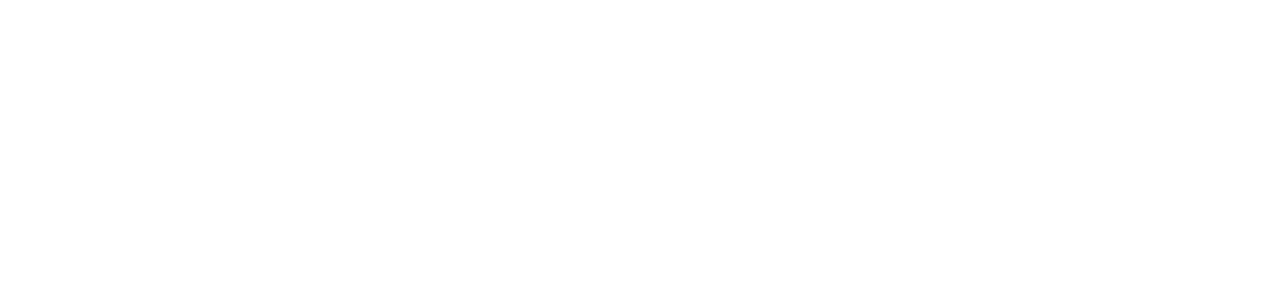
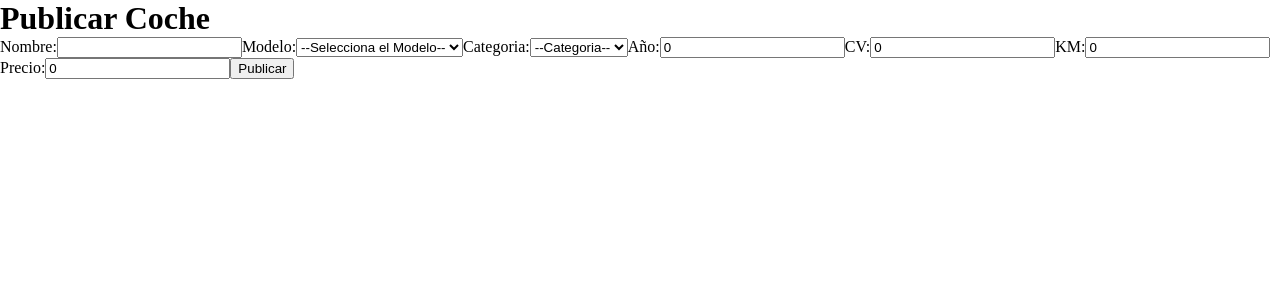
Before and after one commit to AdriPriego/swapcars-client, a React (Vite) app: page /create-car in a window 1280 px wide. Before the commit this address had no page. Shown: the top 300 px of the page. Built offline with nearby package versions, Linux system fonts and the light colour scheme.

Commit message:
probando rutas anon

```diff
--- a/src/App.jsx
+++ b/src/App.jsx
@@ -7,6 +7,8 @@
 import Login from './pages/auth/Login'
 import Home from "./pages/Home"
 import CarDetail from "./pages/CarDetail"
+import CategoryCars from "./pages/CategoryCars"
+import CarCreate from './pages/CarCreate'
 
 
 
@@ -18,6 +20,8 @@
 
         <Route path='/' element={<Home />} />
         <Route path='/car/:carId' element={<CarDetail />} />
+        <Route path='/cars/:categoryName' element={<CategoryCars />} />
+        <Route path='/create-car' element={<CarCreate />} />
 
         <Route path='/signup' element={<SignUp />} />
         <Route path='/login' element={<Login />} />
--- /dev/null
+++ b/src/pages/CarCreate.jsx
@@ -0,0 +1,129 @@
+import React, { useState } from 'react'
+import { useNavigate } from 'react-router-dom'
+import axios from 'axios'
+
+
+const API_URL = import.meta.env.VITE_API_URL
+
+function CarCreate() {
+
+    const navigate = useNavigate()
+
+    const [name, setName] = useState("")
+    const [model, setModel] = useState("")
+    const [category, setCategory] = useState("")
+    const [year, setYear] = useState(0)
+    const [cv, setCv] = useState(0)
+    const [km, setKm] = useState(0)
+    const [price, setPrice] = useState(0)
+
+    const handleName = (event) => {
+        let inputName = event.target.value
+        setName(inputName)
+    }
+
+    const handleYear = (event) => {
+        let inputYear = event.target.value
+        setYear(inputYear)
+    }
+
+    const handleCv = (event) => {
+        let inputCv = event.target.value
+        setCv(inputCv)
+    }
+
+    const handleKm = (event) => {
+        let inputKm = event.target.value
+        setKm(inputKm)
+    }
+
+    const handlePrice = (event) => {
+        let inputPrice = event.target.value
+        setPrice(inputPrice)
+    }
+
+    const handleCategory = (event) => {
+        let inputCategory = event.target.value
+        setCategory(inputCategory)
+    }
+
+    const handleModel = (event) => {
+        let inputModel = event.target.value
+        setModel(inputModel)
+    }
+
+
+    const handleSubmit = (e) => {
+        e.preventDefault()
+
+        const newCar = {
+            name: name,
+            model: model,
+            category: category,
+            year: year,
+            cv: cv,
+            km: km,
+            price: price
+        }
+
+        axios.post(`${API_URL}/api/cars`, newCar)
+        .then((response) => {
+            console.log(response.data)
+
+            navigate("/")
+        })
+        .catch((error) => {
+            console.log(error)
+        })
+
+    }
+
+    return (
+    <div>
+        <form onSubmit={handleSubmit}>
+            <h1>Publicar Coche</h1>
+
+            <label>Nombre:</label>
+            <input type="text" onChange={handleName} />
+
+            <label>Modelo:</label>
+            <select value={model} onChange={handleModel}>
+                <option value="">--Selecciona el Modelo--</option>
+                <option value="Toyota">Toyota</option>
+                <option value="Ford">Ford</option>
+                <option value="Seat">Seat</option>
+                <option value="Suzuki">Suzuki</option>
+                <option value="Renault">Renault</option>
+                <option value="Tesla">Tesla</option>
+                <option value="Mercedes">Mercedes</option>
+                <option value="Ferrari">Ferrari</option>
+            </select>
+
+            <label>Categoria:</label>
+            <select value={category} onChange={handleCategory}>
+                <option value="">--Categoria--</option>
+                <option value="Suv">Suv</option>
+                <option value="Cabrio">Cabrio</option>
+                <option value="4x4">4x4</option>
+            </select>
+
+            <label>Año:</label>
+            <input type="Number" value={year} onChange={handleYear} />
+
+            <label>CV:</label>
+            <input type="Number" value={cv} onChange={handleCv} />
+
+            <label>KM:</label>
+            <input type="Number" value={km} onChange={handleKm} />
+
+            <label>Precio:</label>
+            <input type="Number" value={price} onChange={handlePrice} />
+
+            <button type='submit'>Publicar</button>
+
+        </form>
+    </div>
+  )
+}
+
+export default CarCreate
--- a/src/pages/CarDetail.jsx
+++ b/src/pages/CarDetail.jsx
@@ -16,8 +16,8 @@
     })
     .catch((error) => {
       console.log(error)
-    }, [carId])
-  })
+    })
+  }, [carId])
 
   if (!car) {
     return <h2>Buscando</h2>
--- /dev/null
+++ b/src/pages/CategoryCars.jsx
@@ -0,0 +1,25 @@
+import React, { useEffect, useState } from 'react'
+
+const API_URL = import.meta.env.VITE_API_URL
+
+function CategoryCars() {
+  const [cars, setCars] = useState(null)
+
+  useEffect(() => {
+    axios.get(`${API_URL}/api/cars/${cars.params.id}`)
+    .then((response) => {
+      console.log(response.data)
+    })
+    .catch((error) => {
+      console.log(error)
+    })
+  })
+
+  return (
+    <div>
+
+    </div>
+  )
+}
+
+export default CategoryCars
--- a/src/pages/Home.jsx
+++ b/src/pages/Home.jsx
@@ -20,7 +20,6 @@
       })
   }, [])
 
-
   return (
     <div>
       <Navbar />
@@ -38,6 +37,8 @@
         ))}
       </div>
       <h1>Categorias</h1>
+      <h3>Suvs</h3>
+      <h3>Cabrio</h3>
     </div>
   )
 }
```
